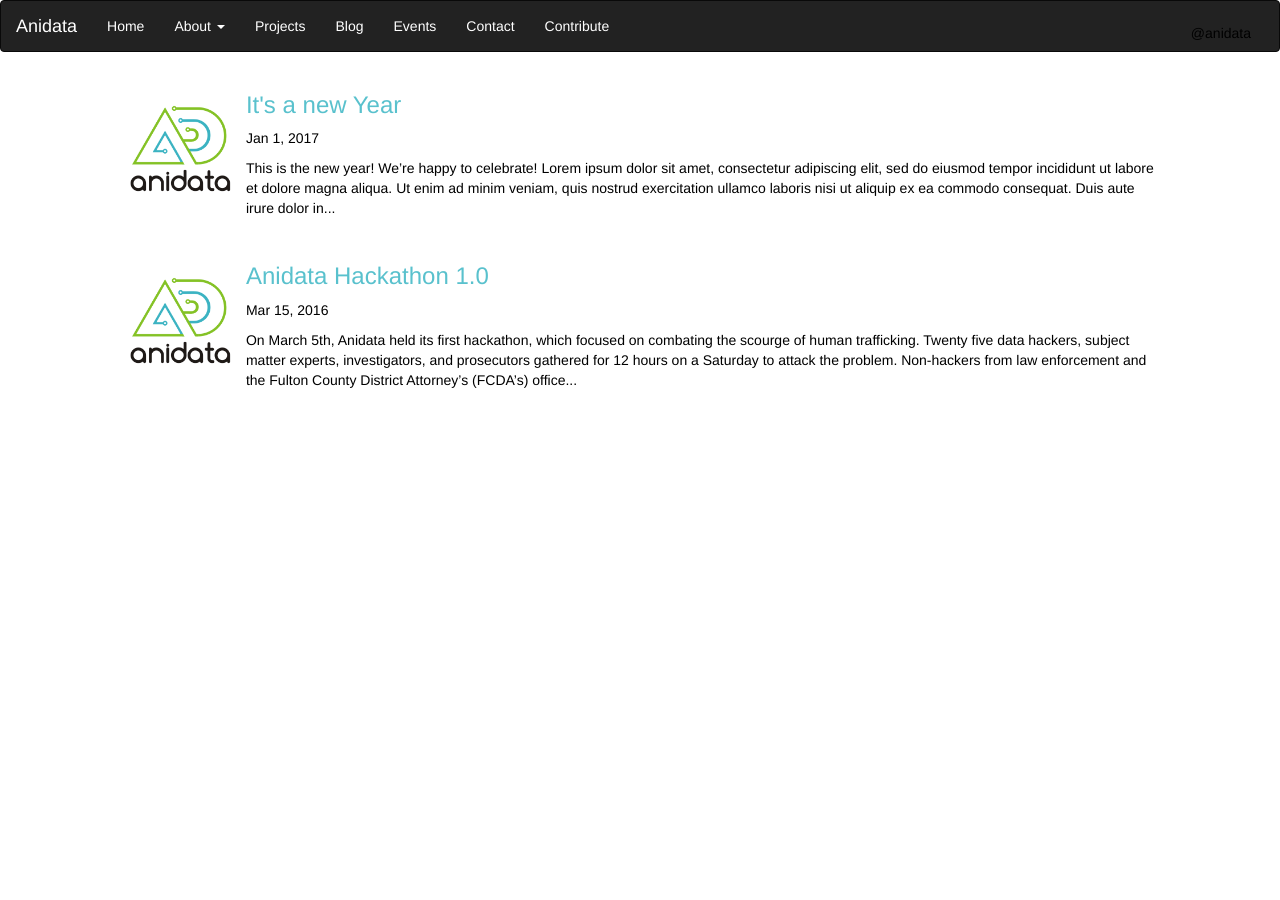
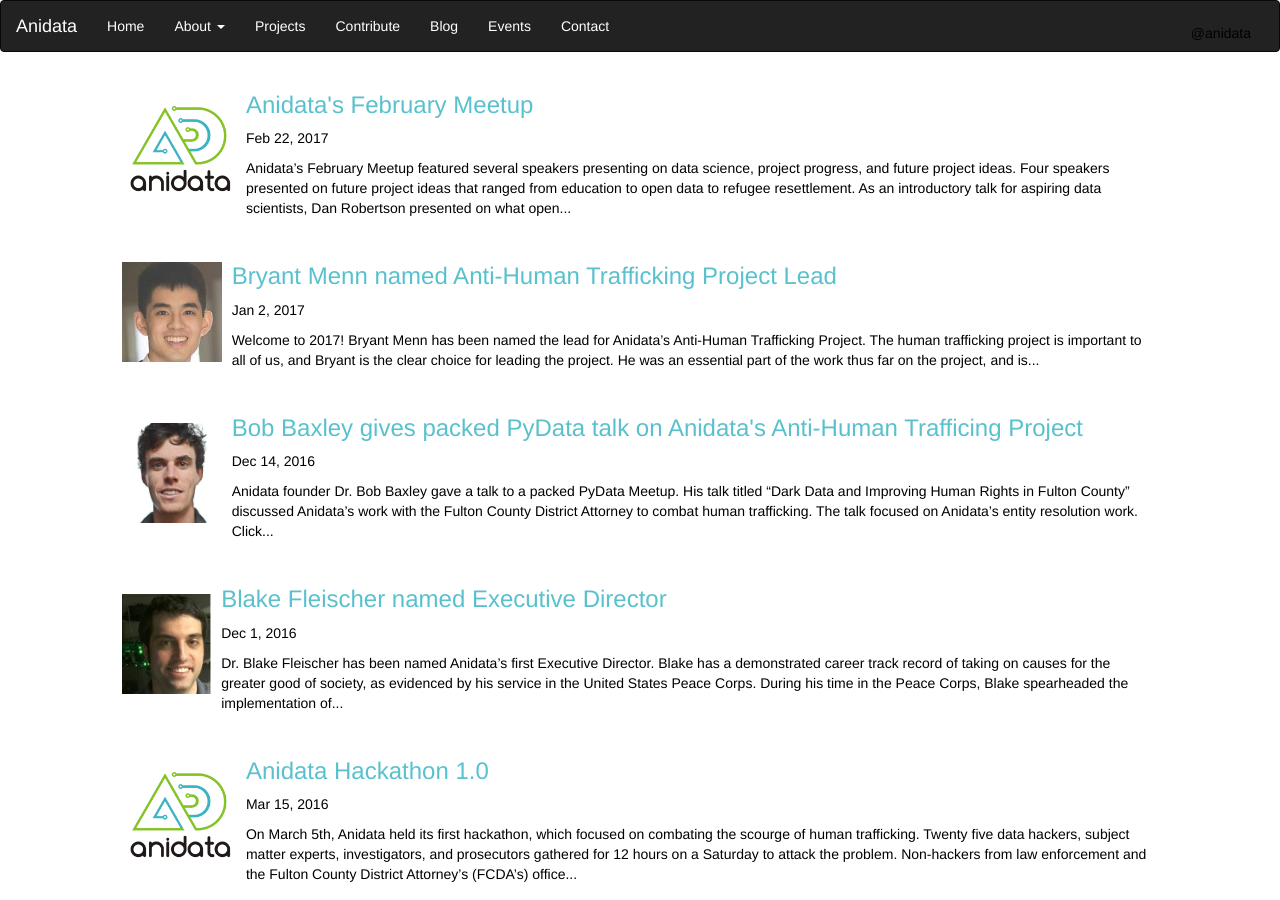
Before and after one commit to anidata/anidata.github.io, a Jekyll site: the page built from blog/index.html, in a window 1280 px wide. Built offline with Jekyll 4.4.1, drawn with Linux system fonts in a browser that asks for light colours.

```diff
--- a/_data/staff.yml
+++ b/_data/staff.yml
@@ -19,9 +19,9 @@ leadership:
     sub:
     name: Blake Fleischer, Ph.D.
     image: blake.jpg
-    bio: Blake is ...
+    bio:
   - position: Project Lead
-    sub: (Fighting Human Trafficking)
+    sub: (Anti-Human Trafficking)
     name: Bryant Menn
     image: bryant.png
     bio: Bryant is a data scientist at Philips Wellcentive working on machine learning applications for patient care management. Prior to being a data scientist, he has worked as a data quality analyst and software engineer at Wellcentive developing an internal analytics platform. He has a bachelors in biomedical engineering from Georgia Tech. In his free time, he is usually is tinkering, getting his feet wet in IoT or experimenting with big data analytics/ML on his home server.
@@ -29,4 +29,4 @@ leadership:
     sub:
     name: John Pearson, Ph.D.
     image: johnpearson.jpg
-    bio: John is ...
+    bio: John is a science teacher who is interested in teaching students how to understand and work with data effectively.  As a member of Anidata, he is particularly focused on using data to increase transparency and enact social change.  John has been programming since he was 14 and has worked on varioius website projects through the years.  He received his Ph.D. from Georgia Tech in Mathematics.  His thesis "The Noncommutative Geometry of Ultrametric Cantor Sets" won the department's Best Thesis Award.
--- a/_layouts/default.html
+++ b/_layouts/default.html
@@ -35,10 +35,10 @@
                   </ul>
                 </li>
                 <li><a href="/projects/index.html">Projects</a></li>
+                <li><a href="/starters/index.html">Contribute</a></li>
                 <li><a href="/blog/index.html">Blog</a></li>
                 <li><a href="/events/index.html">Events</a></li>
                 <li><a href="/contact/index.html">Contact</a></li>
-                <li><a href="/starters/index.html">Contribute</a></li>
               </ul>
               <ul class="nav navbar-nav navbar-right social">
                 <a class="btn btn-github github-button" href="https://github.com/Anidata" aria-label="Follow @Anidata on GitHub">@anidata</a>
--- /dev/null
+++ b/blog/_posts/2016-12-1-BlakeED.md
@@ -0,0 +1,10 @@
+---
+layout:     post
+type:		blog
+title:      Blake Fleischer named Executive Director
+date:       2016-12-1
+summary:    Blake named executive director
+media: 		blake.jpg
+---
+
+Dr. Blake Fleischer has been named Anidata's first Executive Director.  Blake has a demonstrated career track record of taking on causes for the greater good of society, as evidenced by his service in the United States Peace Corps. During his time in the Peace Corps, Blake spearheaded the implementation of a Linux-based open source internet cafe in Ghana and raised money locally in the country to support this and other efforts. Blake has solid technical chops as well, graduating from Georgia Tech with a Ph.D in Physical Chemistry with a significant amount of experience in High Performance Computing. Currently, he is a Research Scientist and Scientific Computing Consultant with Georgia Tech's high performance computing group.  The board of directors felt that the combination of his Peace Corps experience, his technical capability, and his drive to make a difference made him stand out as the clear choice for this position!
--- /dev/null
+++ b/blog/_posts/2016-12-14-PyData.md
@@ -0,0 +1,10 @@
+---
+layout:     post
+type:		blog
+title:      Bob Baxley gives packed PyData talk on Anidata's Anti-Human Trafficing Project
+date:       2016-12-14
+summary:    Bob Baxley gives PyData talk
+media: 		bob.jpeg
+---
+
+Anidata founder Dr. Bob Baxley gave a talk to a packed [PyData Meetup](https://www.meetup.com/PyData-Atlanta/events/235937226/){:.show-link .accent}.  His talk titled "Dark Data and Improving Human Rights in Fulton County" discussed Anidata's work with the Fulton County District Attorney to combat human trafficking.  The talk focused on Anidata's entity resolution work.  Click to see the [slides](https://docs.google.com/presentation/d/1r3SAci6PRdddPec606zLMXRONWDL9xjbQMWy7oDeEVU/pub?start=false&loop=false&delayms=60000&slide=id.p){:.show-link .accent} and [code](https://github.com/gte620v/graph_entity_resolution/tree/master/201612_PyDataATL){:.show-link .accent} from his presentation.
--- a/blog/_posts/2017-01-01-NewYear.md
+++ b/blog/_posts/2017-01-01-NewYear.md
@@ -1,15 +1,19 @@
 ---
 layout:     post
 type:		blog
-title:      It's a new Year
-date:       2017-01-01
-summary:    New Data, New Year
-media: 		title.png
+title:      Bryant Menn named Anti-Human Trafficking Project Lead
+date:       2017-01-02
+summary:    Bryant Menn named project lead.
+media: 		bryant.png
 ---
 
 
-This is the new year! We're happy to celebrate!
+Welcome to 2017! Bryant Menn has been named the lead for Anidata's Anti-Human Trafficking Project.  The human trafficking project is important to all of us, and Bryant is the clear choice for leading the project. He was an essential part of the work thus far on the project, and is an experienced data scientist at Philips Wellcentive. His professional experience leading teams combined with in-depth knowledge of the subject matter will make him an excellent lead for driving the project forward.
 
-Lorem ipsum dolor sit amet, consectetur adipiscing elit, sed do eiusmod tempor incididunt ut labore et dolore magna aliqua. Ut enim ad minim veniam, quis nostrud exercitation ullamco laboris nisi ut aliquip ex ea commodo consequat. Duis aute irure dolor in reprehenderit in voluptate velit esse cillum dolore eu fugiat nulla pariatur. Excepteur sint occaecat cupidatat non proident, sunt in culpa qui officia deserunt mollit anim id est laborum
+He will be responsible for:
 
-Lorem ipsum dolor sit amet, consectetur adipiscing elit, sed do eiusmod tempor incididunt ut labore et dolore magna aliqua. Ut enim ad minim veniam, quis nostrud exercitation ullamco laboris nisi ut aliquip ex ea commodo consequat. Duis aute irure dolor in reprehenderit in voluptate velit esse cillum dolore eu fugiat nulla pariatur. Excepteur sint occaecat cupidatat non proident, sunt in culpa qui officia deserunt mollit anim id est laborum.Lorem ipsum dolor sit amet, consectetur adipiscing elit, sed do eiusmod tempor incididunt ut labore et dolore magna aliqua. Ut enim ad minim veniam, quis nostrud exercitation ullamco laboris nisi ut aliquip ex ea commodo consequat. Duis aute irure dolor in reprehenderit in voluptate velit esse cillum dolore eu fugiat nulla pariatur. Excepteur sint occaecat cupidatat non proident, sunt in culpa qui officia deserunt mollit anim id est laborum
+* Project planning
+* Coordination of management and technical decisions
+* Track and report project progress
+
+Bryant will be regularly updating us about the project at Anidata's monthly [Meetup](https://www.meetup.com/Anidata/){:.show-link .accent}.  To read more about the project, check out the [Project](/projects/index.html){:.show-link .accent} page.
--- /dev/null
+++ b/blog/_posts/2017-02-22-2ndMeeting.md
@@ -0,0 +1,10 @@
+---
+layout:     post
+type:		blog
+title:      Anidata's February Meetup
+date:       2017-02-22
+summary:    2nd Meeting of 2017
+media: 		title.png
+---
+
+Anidata's [February Meetup](https://www.meetup.com/Anidata/events/237405385/){:.show-link .accent} featured several speakers presenting on data science, project progress, and future project ideas.  Four speakers presented on future project ideas that ranged from education to open data to refugee resettlement.  As an introductory talk for aspiring data scientists, Dan Robertson presented on what open source is and how to get involved.  Then, Will McGinnis presented on using git-pandas to analyze Github data.  Bryant Menn also updated everyone on the steady progress that is being made on the [Anti-Human Trafficking Project](/projects/index.html){:.show-link .accent}.
```
Also changed, not shown: css/main.css (deleted, +0 -243 lines), projects/_posts/2016-08-22-HT.md (+3 -3 lines), images/email.png (deleted).
